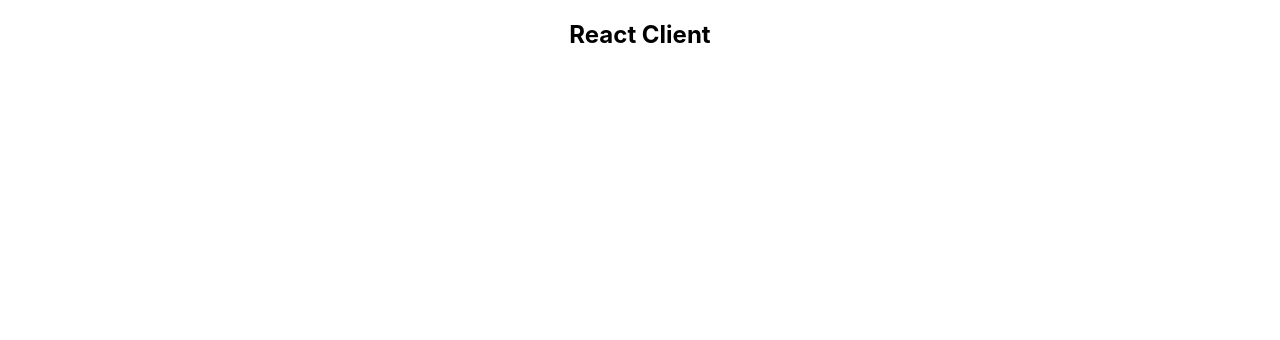
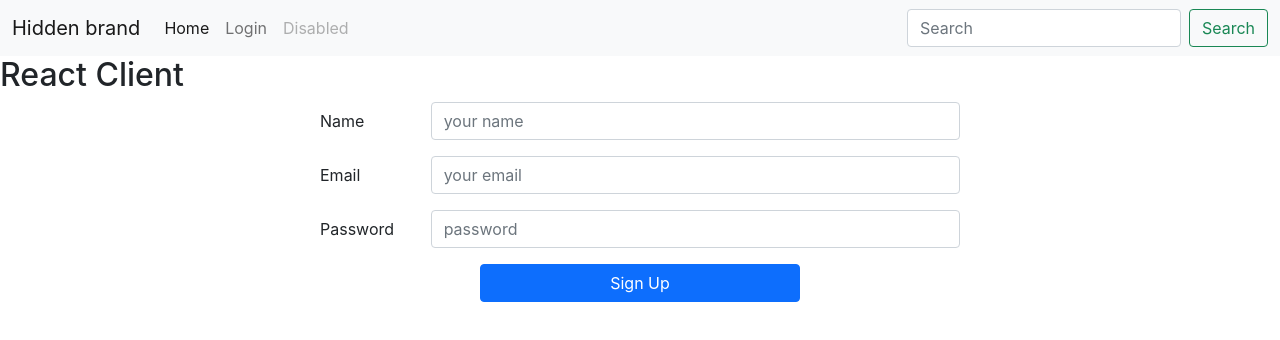
Before and after one commit to abmali05/inventory-management, a React (Create React App) app: page /signup in a window 1280 px wide. Shown: the top 340 px of the page. Built offline with nearby package versions, Linux system fonts and the light colour scheme.

Commit message:
navbar and register

```diff
--- a/public/index.html
+++ b/public/index.html
@@ -1,20 +1,21 @@
 <!DOCTYPE html>
 <html lang="en">
+
 <head>
   <meta charset="utf-8" />
   <link rel="icon" href="%PUBLIC_URL%/favicon.ico" />
   <meta name="viewport" content="width=device-width, initial-scale=1" />
   <meta name="theme-color" content="#000000" />
-    <meta
-      name="description"
-      content="Web site created using create-react-app"
-    />
+  <meta name="description" content="Web site created using create-react-app" />
   <link rel="apple-touch-icon" href="%PUBLIC_URL%/logo192.png" />
   <!--
       manifest.json provides metadata used when your web app is installed on a
       user's mobile device or desktop. See https://developers.google.com/web/fundamentals/web-app-manifest/
     -->
   <link rel="manifest" href="%PUBLIC_URL%/manifest.json" />
+  <link href="https://cdn.jsdelivr.net/npm/bootstrap@5.1.3/dist/css/bootstrap.min.css" rel="stylesheet"
+    integrity="sha384-1BmE4kWBq78iYhFldvKuhfTAU6auU8tT94WrHftjDbrCEXSU1oBoqyl2QvZ6jIW3" crossorigin="anonymous">
+
   <!--
       Notice the use of %PUBLIC_URL% in the tags above.
       It will be replaced with the URL of the `public` folder during the build.
@@ -26,6 +27,7 @@
     -->
   <title>React App</title>
 </head>
+
 <body>
   <noscript>You need to enable JavaScript to run this app.</noscript>
   <div id="root"></div>
@@ -39,5 +41,10 @@
       To begin the development, run `npm start` or `yarn start`.
       To create a production bundle, use `npm run build` or `yarn build`.
     -->
+  <script src="https://cdn.jsdelivr.net/npm/bootstrap@5.1.3/dist/js/bootstrap.bundle.min.js"
+    integrity="sha384-ka7Sk0Gln4gmtz2MlQnikT1wXgYsOg+OMhuP+IlRH9sENBO0LRn5q+8nbTov4+1p"
+    crossorigin="anonymous"></script>
+
 </body>
+
 </html>
--- a/src/App.js
+++ b/src/App.js
@@ -1,10 +1,19 @@
 import logo from './logo.svg';
 import './App.css';
-
+import Header from './Pages/Shared/Header/Header';
+import { Route, Routes } from 'react-router-dom';
+import Home from './Pages/Home/Home/Home';
+import SignUp from './Pages/Login/SignUp/SignUp';
 function App() {
   return (
-    <div className="App">
+    <div>
+      <Header></Header>
       <h2>React Client</h2>
+      <Routes>
+        <Route path='/' element={<Home></Home>}></Route>
+        <Route path='/home' element={<Home></Home>}></Route>
+        <Route path='/signup' element={<SignUp></SignUp>}></Route>
+      </Routes>
     </div>
   );
 }
--- /dev/null
+++ b/src/Pages/Home/Home/Home.js
@@ -0,0 +1,11 @@
+import React from 'react';
+
+const Home = () => {
+    return (
+        <div>
+            <h2>This is home</h2>
+        </div>
+    );
+};
+
+export default Home;
--- a/src/Pages/Login/SignUp/SignUp.js
+++ b/src/Pages/Login/SignUp/SignUp.js
@@ -1,9 +1,81 @@
-import React from 'react';
+import { useCreateUserWithEmailAndPassword, useUpdateProfile } from 'react-firebase-hooks/auth';
+import { useNavigate } from 'react-router-dom';
+import auth from '../../../firebase.init';
+import Loading from '../../Shared/Loading/Loading';
 
 const SignUp = () => {
+    const [updateProfile, updating, updateError] = useUpdateProfile(auth);
+
+    const [
+        createUserWithEmailAndPassword,
+        user,
+        loading,
+        error,
+    ] = useCreateUserWithEmailAndPassword(auth);
+
+
+    const pageNavigate = useNavigate();
+
+
+    if (user) {
+        console.log('user', user?.user?.displayName);
+        console.log('user', user?.user?.email);
+    }
+
+
+    if (loading || updating) {
+        return <Loading></Loading>
+    }
+
+
+    // if (user) {
+    //     console.log('user', user);
+    //     return (
+    //         <div>
+    //             <p>Registered User: {user.email}</p>
+    //         </div>
+    //     );
+    // }
+
+    const handleSignUp = async (event) => {
+        event.preventDefault();
+        const userName = event.target.name.value;
+        const email = event.target.email.value;
+        const password = event.target.password.value;
+
+        await createUserWithEmailAndPassword(email, password);
+        await updateProfile({ displayName: userName });
+        console.log('Updated profile');
+        pageNavigate('/home');
+    }
+
     return (
         <div>
-            This is SignUp
+            <form onSubmit={handleSignUp} className="w-50 mx-auto">
+                <div className="row mb-3">
+                    <label for="inputEmail3" className="col-sm-2 col-form-label">Name</label>
+                    <div className="col-sm-10">
+                        <input type="text" name="name" className="form-control" id="inputEmail3" placeholder='your name' />
+                    </div>
+                </div>
+                <div className="row mb-3">
+                    <label for="inputEmail4" className="col-sm-2 col-form-label">Email</label>
+                    <div className="col-sm-10">
+                        <input type="email" name="email" className="form-control" id="inputEmail4" placeholder='your email' required />
+                    </div>
+                </div>
+                <div className="row mb-3">
+                    <label for="inputPassword3" className="col-sm-2 col-form-label">Password</label>
+                    <div className="col-sm-10">
+                        <input type="password" name="password" className="form-control" id="inputPassword3" placeholder='password' required />
+                    </div>
+                </div>
+
+                <div className='row mb-3 w-50 mx-auto'>
+                    <input type="submit" className="  btn btn-primary" value="Sign Up" />
+                </div>
+
+            </form>
         </div>
     );
 };
--- a/src/Pages/Shared/Header/Header.js
+++ b/src/Pages/Shared/Header/Header.js
@@ -1,9 +1,37 @@
 import React from 'react';
+import { Link } from 'react-router-dom';
 
 const Header = () => {
     return (
         <div>
-            <h2>This is header</h2>
+
+            <nav className="navbar navbar-expand-lg navbar-light bg-light">
+                <div className="container-fluid">
+                    <button className="navbar-toggler" type="button" data-bs-toggle="collapse" data-bs-target="#navbarTogglerDemo01" aria-controls="navbarTogglerDemo01" aria-expanded="false" aria-label="Toggle navigation">
+                        <span className="navbar-toggler-icon"></span>
+                    </button>
+                    <div className="collapse navbar-collapse" id="navbarTogglerDemo01">
+                        <a className="navbar-brand" href="#">Hidden brand</a>
+                        <ul className="navbar-nav me-auto mb-2 mb-lg-0">
+                            <li className="nav-item">
+                                <Link className="nav-link active" aria-current="page" to="/home">Home</Link>
+
+                            </li>
+                            <li className="nav-item">
+                                {/* <a className="nav-link" href="#">Login</a> */}
+                                <Link to="/signup" className="nav-link" >Login</Link>
+                            </li>
+                            <li className="nav-item">
+                                <a className="nav-link disabled">Disabled</a>
+                            </li>
+                        </ul>
+                        <form className="d-flex">
+                            <input className="form-control me-2" type="search" placeholder="Search" aria-label="Search" />
+                            <button className="btn btn-outline-success" type="submit">Search</button>
+                        </form>
+                    </div>
+                </div>
+            </nav>
         </div>
     );
 };
--- /dev/null
+++ b/src/Pages/Shared/Loading/Loading.js
@@ -0,0 +1,13 @@
+import React from 'react';
+
+const Loading = () => {
+    return (
+        <div class="d-flex justify-content-center">
+            <div class="spinner-border" role="status">
+                <span class="visually-hidden">Loading...</span>
+            </div>
+        </div>
+    );
+};
+
+export default Loading;
--- a/src/firebase.init.js
+++ b/src/firebase.init.js
@@ -6,12 +6,12 @@
 
 // Your web app's Firebase configuration
 const firebaseConfig = {
-    apiKey: process.env.API_KEY,
-    authDomain: process.env.AUTH_DOMAIN,
-    projectId: process.env.PROJECT_ID,
-    storageBucket: process.env.STORAGE_BUCKET,
-    messagingSenderId: process.env.MANAGE_ID,
-    appId: process.env.APP_ID,
+    apiKey: process.env.REACT_APP_apiKey,
+    authDomain: process.env.REACT_APP_authDomain,
+    projectId: process.env.REACT_APP_projectId,
+    storageBucket: process.env.REACT_APP_storageBucket,
+    messagingSenderId: process.env.REACT_APP_messagingSenderId,
+    appId: process.env.REACT_APP_appId
 
 };
 
```
Lines whose indentation alone changed are shown as unchanged.
